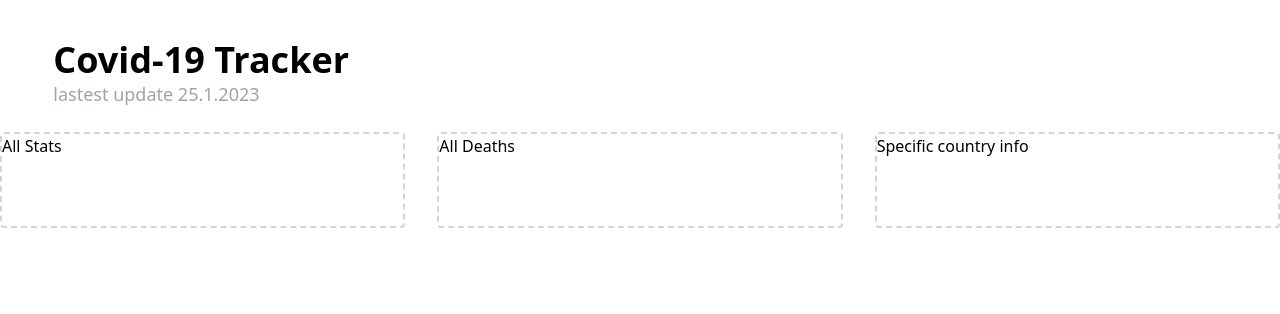
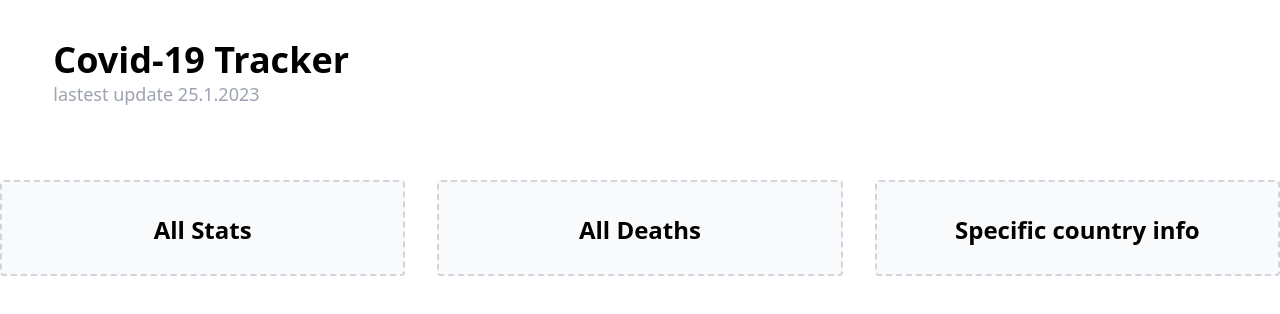
Before and after one commit to peterdinis/Covid-19-React-App, a React (Vite) app: page / in a window 1280 px wide. Shown: the top 314 px of the page. Built offline with nearby package versions, Linux system fonts and the light colour scheme.

Commit message:
feat: Update wrapper component

```diff
--- a/src/components/hero/Wrapper.tsx
+++ b/src/components/hero/Wrapper.tsx
@@ -1,16 +1,16 @@
 const Wrapper: React.FC = () => {
   return (
-    <div className="container mx-auto grid sm:grid-cols-1 md:grid-cols-2 lg:grid-cols-3 xl:grid-cols-3 pt-6 gap-8">
-      <div className="rounded border-gray-300  dark:border-gray-700 border-dashed border-2 h-24">
-        <h4>All Stats</h4>
+    <div className="mt-12 container mx-auto grid sm:grid-cols-1 md:grid-cols-2 lg:grid-cols-3 xl:grid-cols-3 pt-6 gap-8">
+      <div className="bg-slate-50 rounded border-gray-300  dark:border-gray-700 border-dashed border-2 h-24">
+        <h4 className="text-center mt-8 text-2xl font-bold">All Stats</h4>
       </div>
 
-      <div className="rounded border-gray-300  dark:border-gray-700 border-dashed border-2 h-24">
-        <h4>All Deaths</h4>
+      <div className="bg-slate-50 rounded border-gray-300  dark:border-gray-700 border-dashed border-2 h-24">
+        <h4 className="text-center mt-8 text-2xl font-bold">All Deaths</h4>
       </div>
 
-      <div className="rounded border-gray-300  dark:border-gray-700 border-dashed border-2 h-24">
-        <h4>Specific country info</h4>
+      <div className="bg-slate-50 rounded border-gray-300  dark:border-gray-700 border-dashed border-2 h-24">
+        <h4 className="text-center mt-8 text-2xl font-bold">Specific country info</h4>
       </div>
     </div>
   );
```
